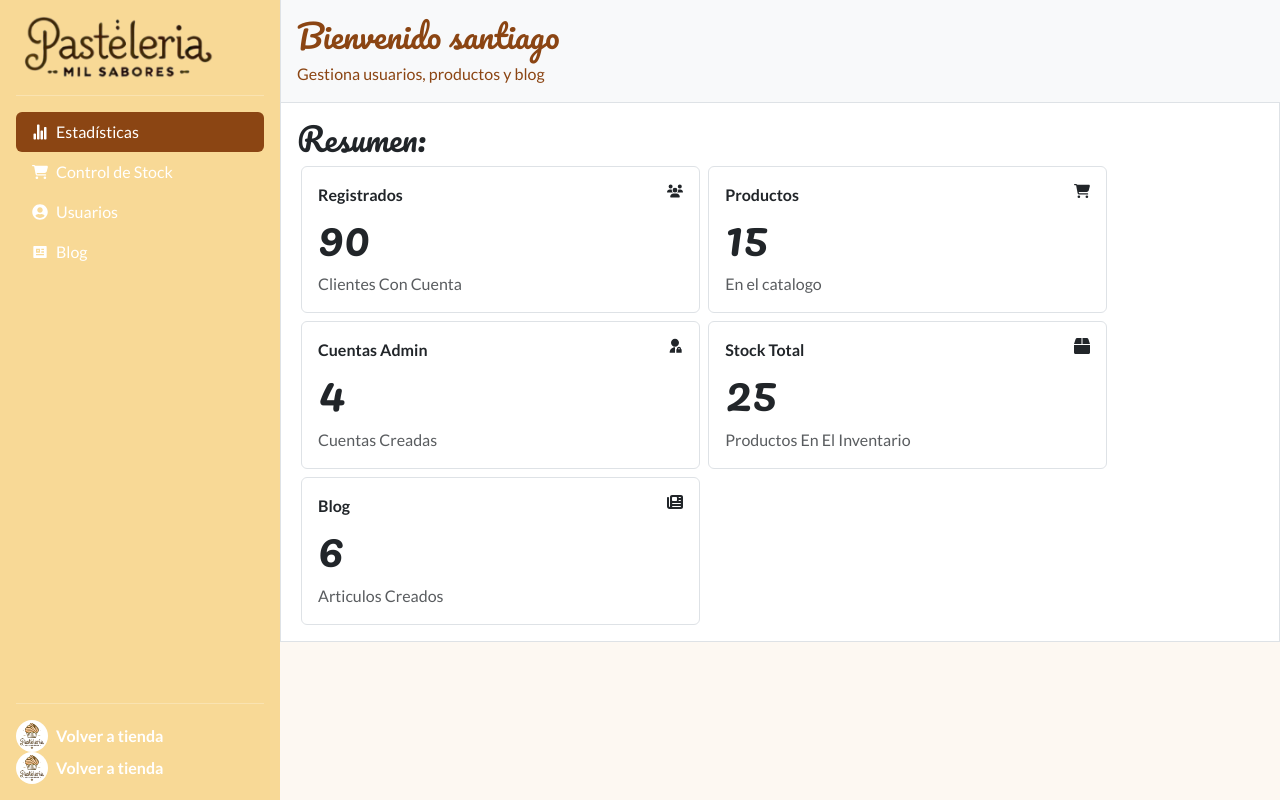
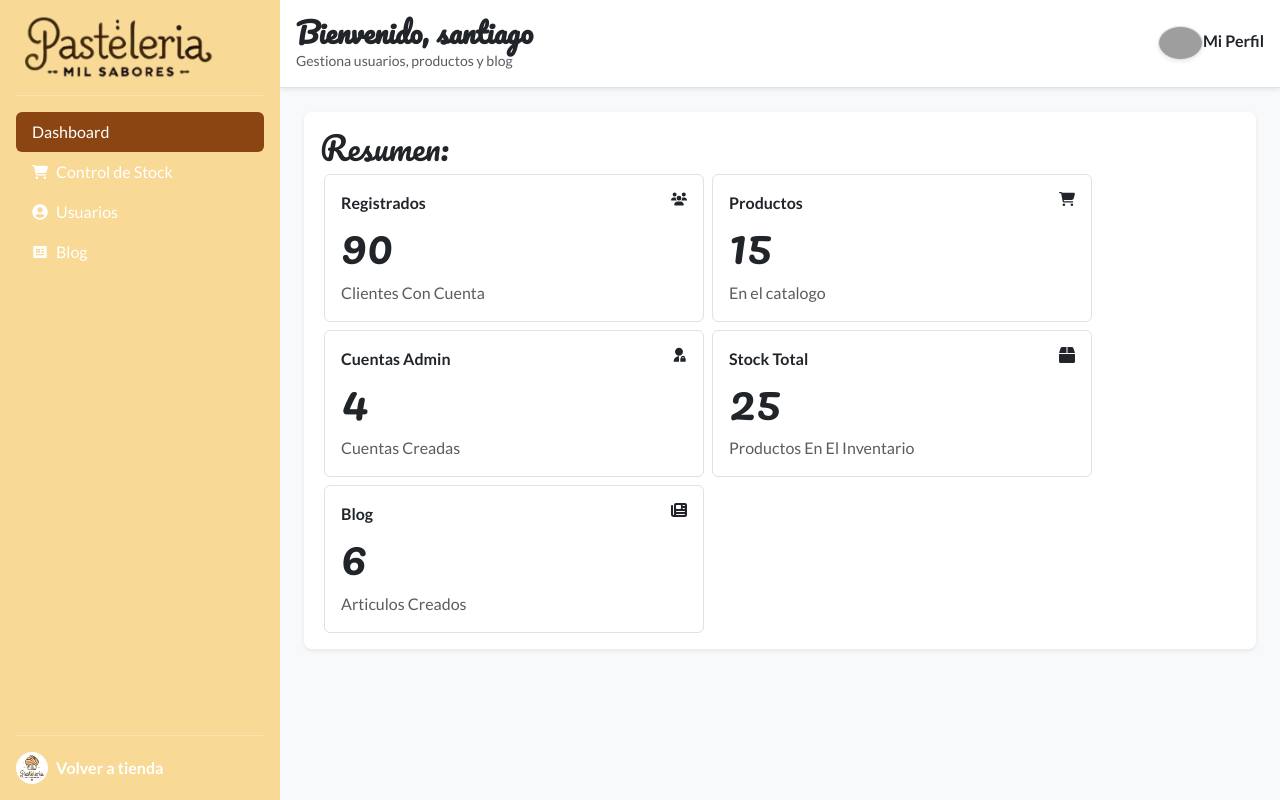
Before and after one commit to dslo07/Pasteleria-Mil-sabores, a React (Vite) app: page /admin in a window 1280 px wide. Built offline with nearby package versions, Linux system fonts and the light colour scheme; no server answers; grey boxes are pictures that could not be loaded.

Commit message:
correcciones basicas style

```diff
--- a/src/App.jsx
+++ b/src/App.jsx
@@ -33,10 +33,10 @@ function App() {
     <BrowserRouter>
       <Routes>
         {/*rutas del usuario*/}
+          <Route path='/login' element={<Login/>}/>
+          <Route path='/registro' element={<Register/>}/>
         <Route path='/' element={<Layout/>}>
           <Route index element={<Principal/>}/>
-          <Route path='/login' element={<Login/>}/>
-          <Route path='/registro' element={<Register/>}/>
           <Route path='/mi-perfil' element={<PerfilUsuario/>}/>
           <Route path='/contacto' element={<Contacto/>}/>
           <Route path='/blog' element={<Blog/>}/>
--- a/src/components/AdminCompo/SideBar.jsx
+++ b/src/components/AdminCompo/SideBar.jsx
@@ -20,51 +20,35 @@ const SideBar = () => {
       {/* Menú */}
       <ul className="nav nav-pills flex-column mb-auto">
         <li className="nav-item">
-          <NavLink
-            to="/admin"
-            className={({ isActive }) =>
-              "nav-link d-flex align-items-center " + (isActive ? "active" : "text-white")
-            }
-            aria-current="page"
-          >
-            <IoStatsChart className="me-2" />
-            Estadísticas
+          <NavLink  to="/admin"  className={({ isActive }) => "nav-link d-flex align-items-center " + (isActive ? "active" : "text-white")}>
+            Dashboard
           </NavLink>
         </li>
 
         <li className="nav-item">
-          <NavLink
-            to="/admin/productos"
-            className={({ isActive }) =>
-              "nav-link d-flex align-items-center " + (isActive ? "active" : "text-white")
-            }
-          >
+          <NavLink to="/admin/productos" className={({ isActive }) => "nav-link d-flex align-items-center " + (isActive ? "active" : "text-white")}>
             <FaCartShopping className="me-2" />
             Control de Stock
           </NavLink>
         </li>
 
         <li className="nav-item">
-          <NavLink
-            to="/admin/usuarios"
-            className={({ isActive }) =>
-              "nav-link d-flex align-items-center " + (isActive ? "active" : "text-white")
-            }
-          >
+          <NavLink to="/admin/usuarios" className={({ isActive }) => "nav-link d-flex align-items-center " + (isActive ? "active" : "text-white")}>
             <FaUserCircle className="me-2" />
             Usuarios
           </NavLink>
         </li>
 
         <li className="nav-item">
-          <NavLink
-            to="/admin/blog"
-            className={({ isActive }) =>
-              "nav-link d-flex align-items-center " + (isActive ? "active" : "text-white")
-            }
-          >
+          <NavLink to="/admin/blog" className={({ isActive }) =>  "nav-link d-flex align-items-center " + (isActive ? "active" : "text-white")}>
             <RiNewsFill className="me-2" />
             Blog
+          </NavLink>
+        </li>
+        <li className="nav-item d-lg-none">
+          <NavLink to="/admin/admin-perfil" className={({ isActive }) =>  "nav-link d-flex align-items-center " + (isActive ? "active" : "text-white")}>
+            <RiNewsFill className="me-2" />
+            Mi Perfil
           </NavLink>
         </li>
       </ul>
@@ -73,10 +57,7 @@ const SideBar = () => {
 
       {/* Link a vista de usuario */}
       <div>
-        <NavLink to="/admin/admin-perfil" className="d-flex align-items-center text-white text-decoration-none">
-          <img src={logotipo} alt="" width="32" height="32" className="rounded-circle me-2"/>
-          <strong>Volver a tienda</strong>
-        </NavLink>
+
         <NavLink to="/tienda" className="d-flex align-items-center text-white text-decoration-none">
           <img src={logotipo} alt="" width="32" height="32" className="rounded-circle me-2"/>
           <strong>Volver a tienda</strong>
--- a/src/pages/Admin/DashBoard.jsx
+++ b/src/pages/Admin/DashBoard.jsx
@@ -1,31 +1,29 @@
-import React, {use, useContext} from "react";
+import React from "react";
 import SideBar from "../../components/AdminCompo/SideBar";
-import { Outlet } from "react-router-dom";
+import { Outlet, NavLink } from "react-router-dom";
 import { FaBars } from "react-icons/fa6";
-import { userContext } from '../../context/user/userContext'
-
 
 const DashBoard = () => {
-  const usuario = JSON.parse(localStorage.getItem("usuario"))
-  const userName = "santiago"//`${usuario.nombre} ${usuario.apellido_paterno}`;
+  const usuario = JSON.parse(localStorage.getItem("usuario"));
+  const userName = "santiago"; //`${usuario.nombre} ${usuario.apellido_paterno}`;
 
   return (
-    <main className="d-flex vh-100 position-relative">
+    <main className="d-flex vh-100 position-relative bg-light">
       {/* Sidebar fijo en desktop */}
       <div className="d-none d-md-block">
         <SideBar />
       </div>
 
-      {/* Botón toggle fijo arriba a la derecha de la pantalla */}
+      {/* Botón toggle en mobile */}
       <button
-        className="btn btn-comprar  d-md-none position-fixed top-0 end-0 m-3"
+        className="btn btn-light shadow d-md-none position-fixed top-0 end-0 m-3 rounded-circle p-2"
         type="button"
         data-bs-toggle="offcanvas"
         data-bs-target="#sidebarMobile"
         aria-controls="sidebarMobile"
         style={{ zIndex: 1100 }}
       >
-        <FaBars />
+        <FaBars size={20} />
       </button>
 
       {/* Sidebar Offcanvas en mobile */}
@@ -34,10 +32,10 @@ const DashBoard = () => {
         tabIndex="-1"
         id="sidebarMobile"
         aria-labelledby="sidebarMobileLabel"
-        style={{ width: "280px" }}
+        style={{ width: "260px" }}
       >
-        <div className="offcanvas-header">
-          <h5 className="offcanvas-title" id="sidebarMobileLabel">
+        <div className="offcanvas-header border-bottom">
+          <h5 className="offcanvas-title fw-bold" id="sidebarMobileLabel">
             Panel de Control
           </h5>
           <button
@@ -54,12 +52,34 @@ const DashBoard = () => {
 
       {/* Contenido principal */}
       <section className="flex-grow-1 overflow-auto w-100">
-        <div className="p-3 border-start bg-light">
-          <h1 className="fs-2 text-brown">Bienvenido {userName}</h1>
-          <p className="m-0 text-brown">Gestiona usuarios, productos y blog</p>
-        </div>
-        <div className="p-3 border bg-white">
-          <Outlet />
+        {/* Header del dashboard */}
+        <header className="d-flex justify-content-between align-items-center p-3 bg-white border-bottom shadow-sm sticky-top">
+          <div>
+            <h1 className="fs-3 fw-bold text-dark mb-0">
+              Bienvenido, {userName}
+            </h1>
+            <p className="text-muted small mb-0">
+              Gestiona usuarios, productos y blog
+            </p>
+          </div>
+          <NavLink to="/admin/admin-perfil" className="d-flex align-items-center text-dark text-decoration-none gap-2 d-none d-md-inline">
+            <img
+              src="https://avatars.githubusercontent.com/u/147568951?s=400&u=2f8703b990535553a8b915da8db89f4a11115349&v=4"
+              alt="Perfil"
+              width="45"
+              className="rounded-circle border shadow-sm"
+            />
+            <span className="fw-semibold">Mi Perfil</span>
+          </NavLink>
+        </header>
+
+        {/* Contenido */}
+        <div className="p-4">
+          <div className="card shadow-sm border-0 rounded-3">
+            <div className="card-body">
+              <Outlet />
+            </div>
+          </div>
         </div>
       </section>
     </main>
--- a/src/pages/User/NotFound.jsx
+++ b/src/pages/User/NotFound.jsx
@@ -6,7 +6,7 @@ function NotFound() {
   const navigate = useNavigate()
   return (
     <>
-      <div className='vw-100 vh-100 d-flex justify-content-center align-items-center '>
+      <div className=' py-5 d-flex justify-content-center align-items-center '>
         <div>
           <div className='d-flex justify-content-center'>
               <iframe src="https://lottie.host/embed/ac307980-7a37-4884-ac05-600701eb68c6/kO12Bljxyd.lottie" style={{ height: '400px' }}></iframe>
```
